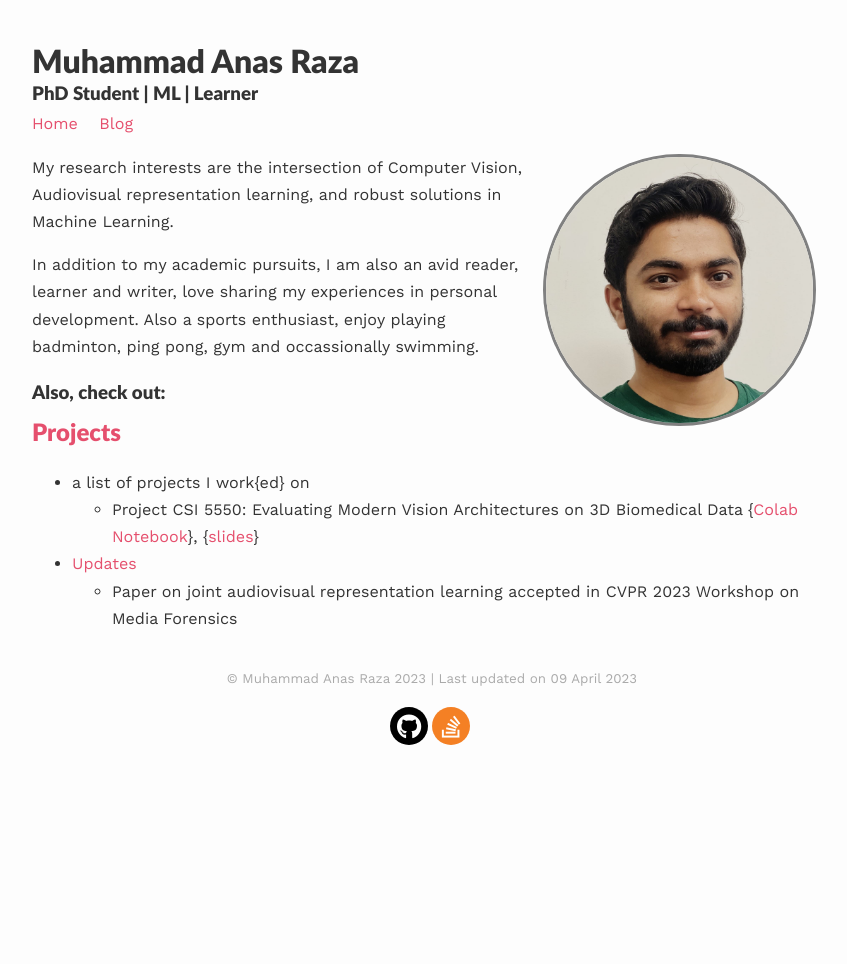
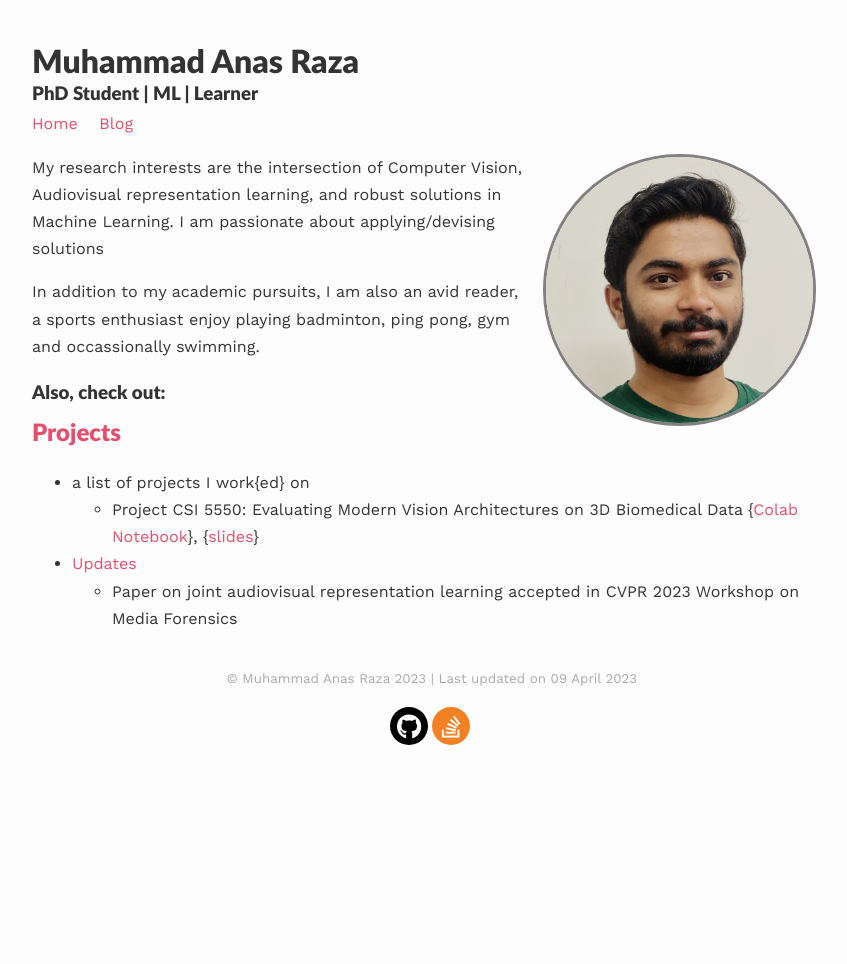
Before and after one commit to anas-rz/anas-rz.github.io, a Jekyll site: the page built from index.md, in a window 1280 px wide. Shown: the whole page, without its empty margins (208-1055 px from the left). Built offline with Jekyll 4.4.1, drawn with Linux system fonts in a browser that asks for light colours; nearby versions of some CDN libraries; a script that is not in the unit is left out.

Commit message:
Update index.md

```diff
--- a/index.md
+++ b/index.md
@@ -7,9 +7,9 @@ profile:
 published: true
 ---
 
-My research interests are the intersection of Computer Vision, Audiovisual representation learning, and robust solutions in Machine Learning.
+My research interests are the intersection of Computer Vision, Audiovisual representation learning, and robust solutions in Machine Learning. I am passionate about applying/devising solutions
 
-In addition to my academic pursuits, I am also an avid reader, learner and writer, love sharing my experiences in personal development. Also a sports enthusiast, enjoy playing badminton, ping pong, gym and occassionally swimming.
+In addition to my academic pursuits, I am also an avid reader, a sports enthusiast enjoy playing badminton, ping pong, gym and occassionally swimming.
 
 ### Also, check out:
 
```
